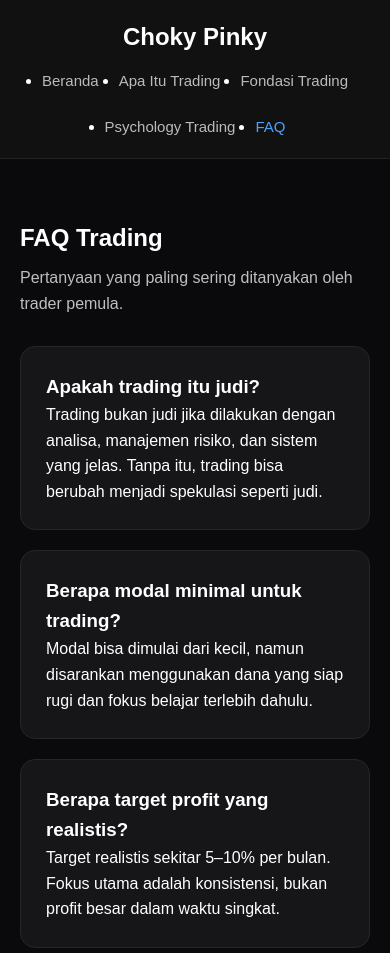
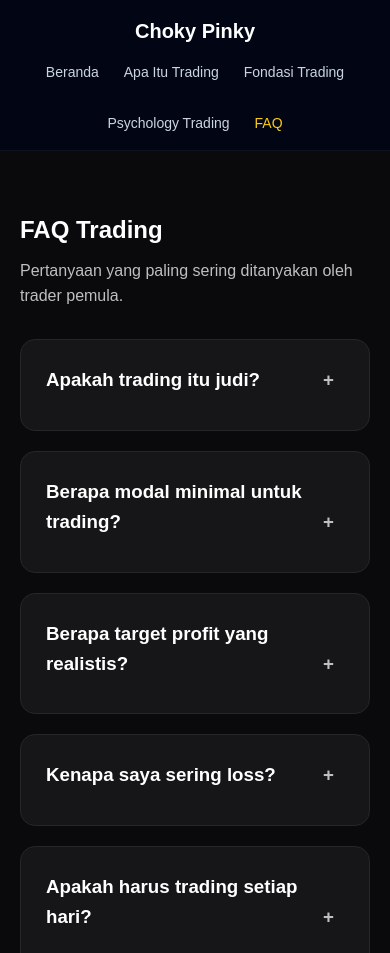
Before and after one commit to chokypinky/ChokyPinky, a plain HTML site: page FAQ.html in a window 390 px wide. Shown: the top 953 px of the page. Drawn offline with Linux system fonts and the light colour scheme.

Commit message:
Update styles.css

```diff
--- a/styles.css
+++ b/styles.css
@@ -13,41 +13,92 @@ body{
 }
 
 /* NAVBAR */
-.navbar{
-  width:100%;
-  padding:18px 0;
-  background:#111;
-  border-bottom:1px solid #222;
-  position:sticky;
-  top:0;
-  z-index:10;
+/* NAVBAR */
+.navbar {
+  position: sticky;
+  top: 0;
+  width: 100%;
+  background: rgba(2, 6, 23, 0.85);
+  backdrop-filter: blur(10px);
+  border-bottom: 1px solid rgba(255,255,255,0.05);
+  z-index: 999;
 }
-.nav-inner{
-  max-width:1100px;
-  margin:auto;
-  display:flex;
-  justify-content:space-between;
-  align-items:center;
-  padding:0 20px;
+
+.nav-inner {
+  max-width: 1100px;
+  margin: auto;
+  padding: 15px 20px;
+  display: flex;
+  align-items: center;
+  justify-content: space-between;
 }
-.logo{
-  font-size:24px;
-  font-weight:700;
-  color:#fff;
+
+/* LOGO */
+.logo {
+  font-size: 20px;
+  font-weight: 600;
+  color: white;
 }
-.nav-menu{
-  display:flex;
-  gap:20px;
+
+.logo span {
+  color: #facc15;
 }
-.nav-menu a{
-  color:#bbb;
-  text-decoration:none;
-  font-size:15px;
-  transition:0.3s;
+
+/* MENU */
+.nav-menu {
+  display: flex;
+  gap: 25px;
+  list-style: none;
 }
-.nav-menu a:hover,
-.nav-menu .active{
-  color:#4da3ff;
+
+.nav-menu a {
+  text-decoration: none;
+  color: #cbd5e1;
+  font-size: 14px;
+  transition: 0.3s;
+  position: relative;
+}
+
+/* Hover underline smooth */
+.nav-menu a::after {
+  content: "";
+  position: absolute;
+  left: 0;
+  bottom: -5px;
+  width: 0%;
+  height: 2px;
+  background: #facc15;
+  transition: 0.3s;
+}
+
+.nav-menu a:hover::after {
+  width: 100%;
+}
+
+.nav-menu a:hover {
+  color: white;
+}
+
+/* ACTIVE */
+.nav-menu .active {
+  color: #facc15;
+}
+
+/* CTA BUTTON */
+.nav-cta {
+  background: #facc15;
+  color: #000;
+  padding: 8px 18px;
+  border-radius: 20px;
+  font-size: 13px;
+  text-decoration: none;
+  font-weight: 600;
+  transition: 0.3s;
+}
+
+.nav-cta:hover {
+  background: #eab308;
+  transform: scale(1.05);
 }
 
 /* HERO */
@@ -178,4 +229,32 @@ body{
   .hero-photo{
     width:240px;
   }
+
+  /* FAQ STYLE */
+.faq-answer {
+  max-height: 0;
+  overflow: hidden;
+  transition: all 0.3s ease;
+  margin-top: 10px;
 }
+
+.faq-item.active .faq-answer {
+  max-height: 200px;
+}
+
+.faq-question {
+  cursor: pointer;
+  position: relative;
+}
+
+.faq-question::after {
+  content: "+";
+  position: absolute;
+  right: 10px;
+  color: #bfbfbf;
+}
+
+.faq-item.active .faq-question::after {
+  content: "-";
+}
+}
```
